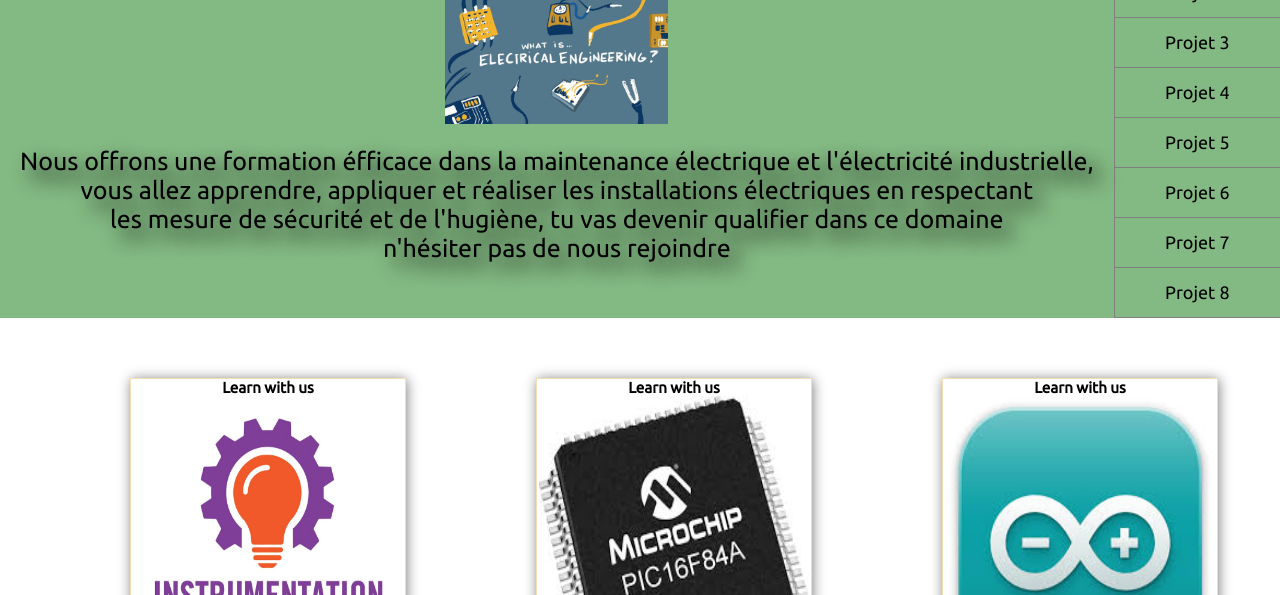
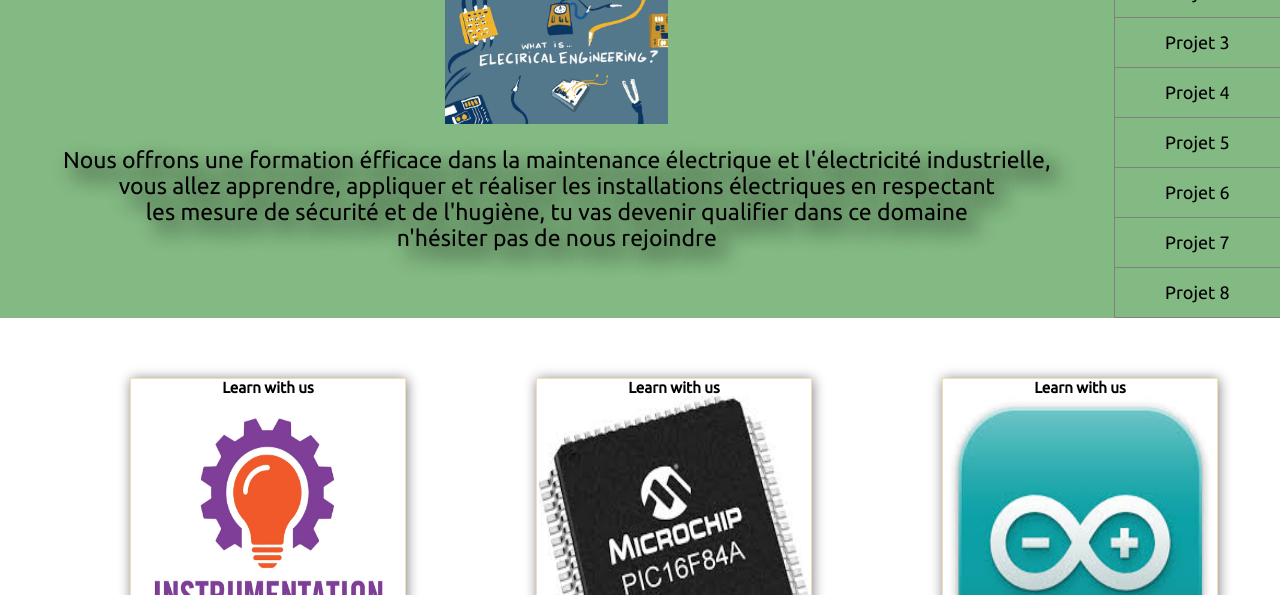
Before and after one commit to Said-Dino/first-project, a plain HTML site: page index.html in a window 1280 px wide. In both pictures the pointer is over the element 556 px from the left and 915 px from the top of the page. Shown: the part 720-1315 px from the top of the page. Drawn offline with Linux system fonts and the light colour scheme; a script that the page names is missing.

Commit message:
modified at css

```diff
--- a/essai.css
+++ b/essai.css
@@ -87,9 +87,10 @@ main p{
 font-size: 20px;
 color: black;
 margin-top: 20px;
+transition: 0.5s ease;
 }
 main p:hover {
-    font-size: 25px;
+    font-size: 23px;
     text-shadow: 10px 10px 20px black;
 }
 main center img{
```
